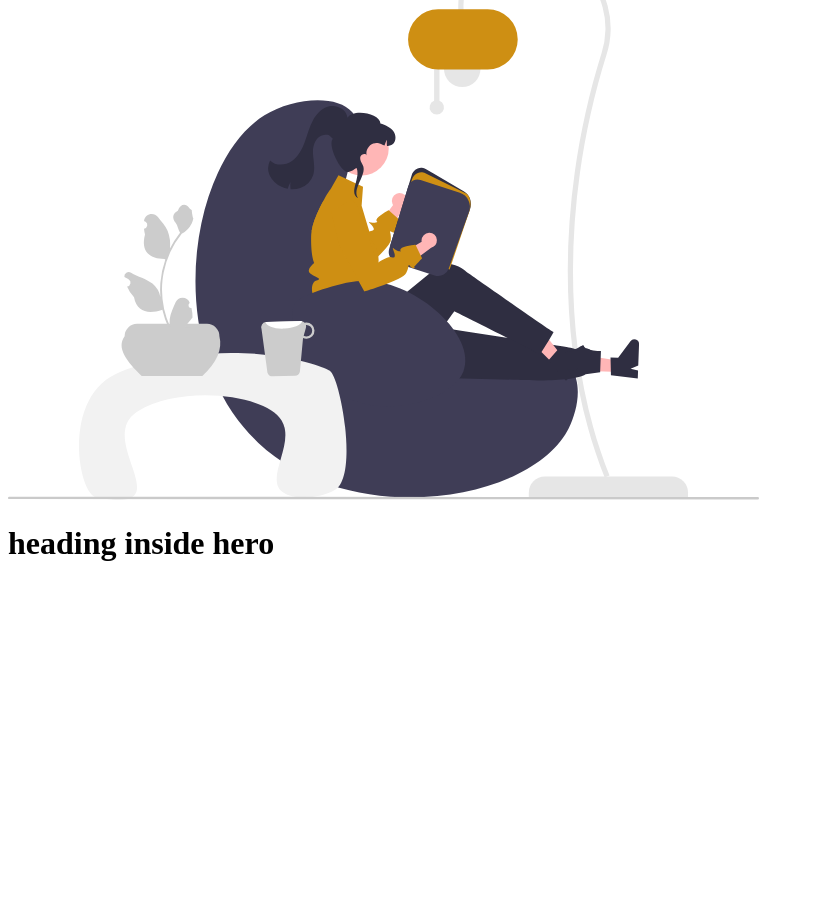
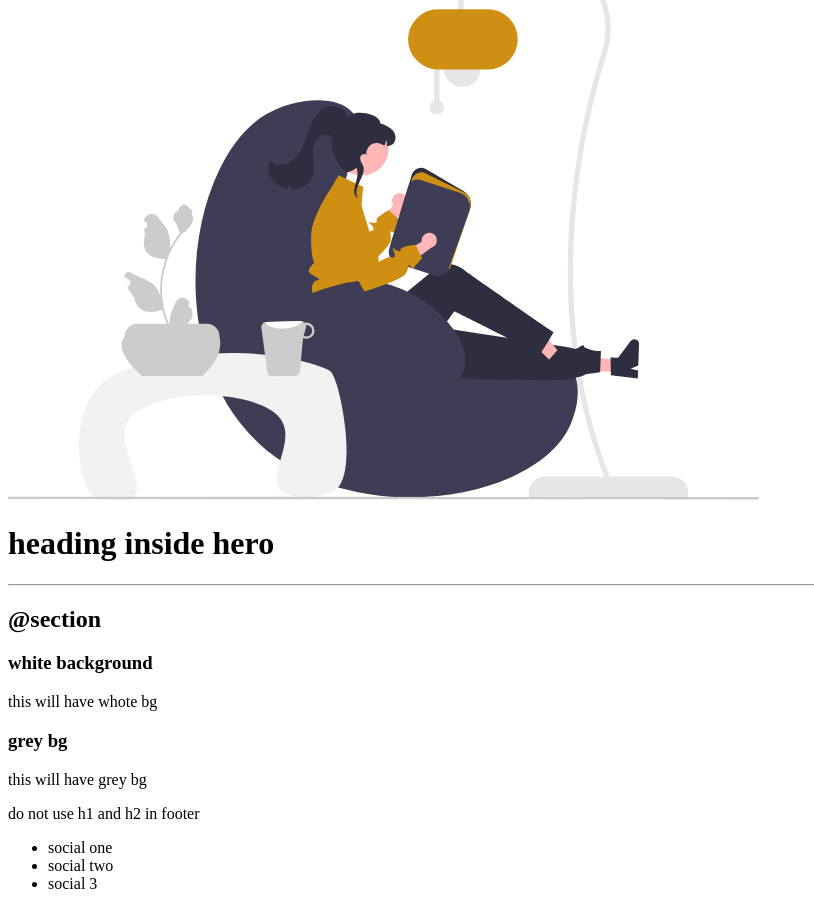
Before and after one commit to RuchaRK/Mark-3-Assignment-Neog, a plain HTML site: page index.html in a window 1280 px wide. Shown: the part 1352-2261 px from the top of the page, without its empty margins (0-814 px from the left). Before the commit the page ends 1936 px from the top, so only its background shows below. Drawn offline with Linux system fonts and the light colour scheme.

Commit message:
sections and footer

```diff
--- a/index.html
+++ b/index.html
@@ -80,7 +80,26 @@
         <h1>heading inside hero</h1>
     </header>
 
+   <hr>
 
+   <h2>@section</h2>
+   <section>
+    <h3>white background</h3>
+    <p>this will have whote bg</p>
+   </section>
+   <section>
+    <h3>grey bg</h3>
+    <p> this will have grey bg</p>
+</section>
+
+<footer>
+    <div> do not use h1 and h2 in footer</div>
+    <ul>
+        <li>social one</li>
+        <li>social two</li>
+        <li>social 3</li>
+    </ul>
+</footer>
 
 
 
```
